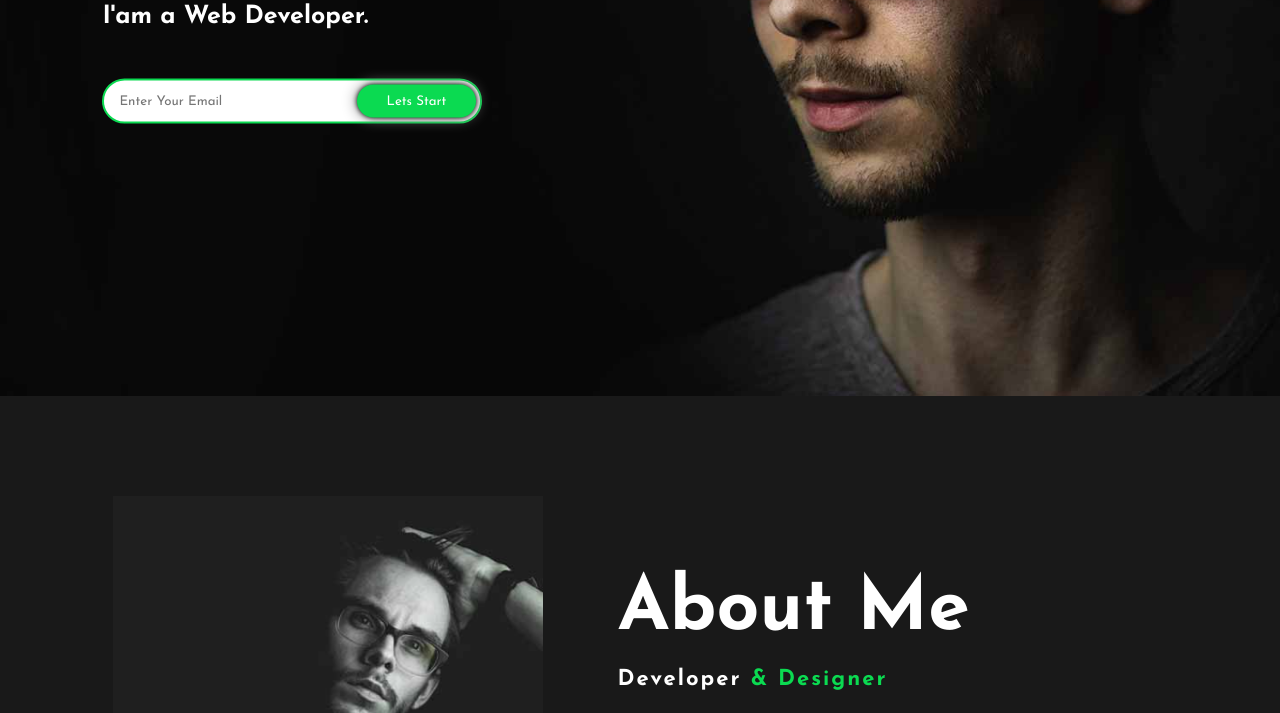
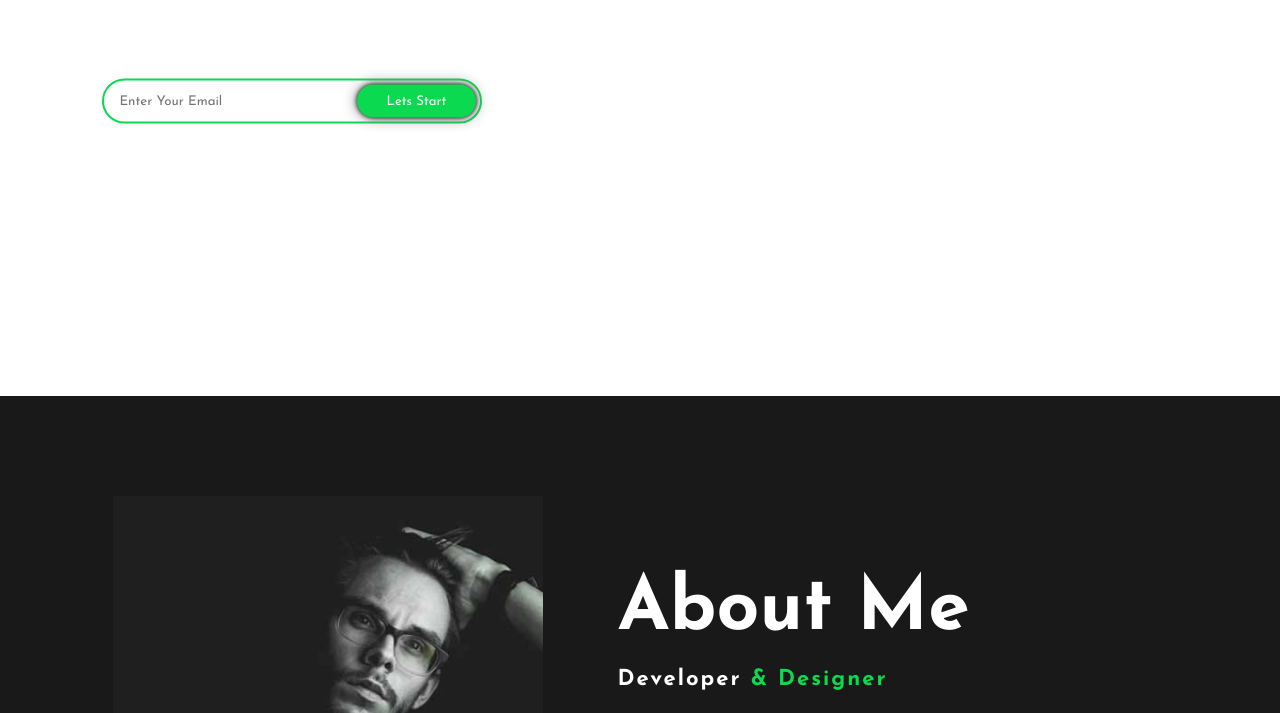
Before and after one commit to thecodess/thecodess.github.io, a plain HTML site: page index.html in a window 1280 px wide. Shown: the part 404-1117 px from the top of the page. Drawn offline with Linux system fonts and the light colour scheme.

Commit message:
Update style.css

```diff
--- a/style.css
+++ b/style.css
@@ -7,7 +7,7 @@
 .hero{
 	height: 100vh;
 	width: 100%;
-	background-image: url(./background.jpg);
+
 	background-size: cover;
 	background-position: center;
 }
```
